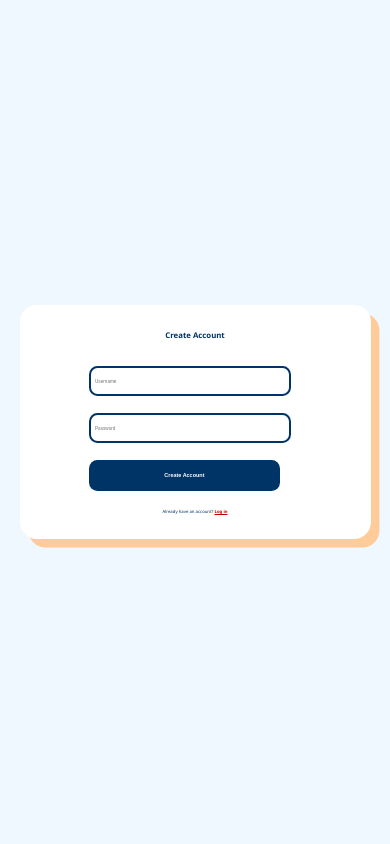
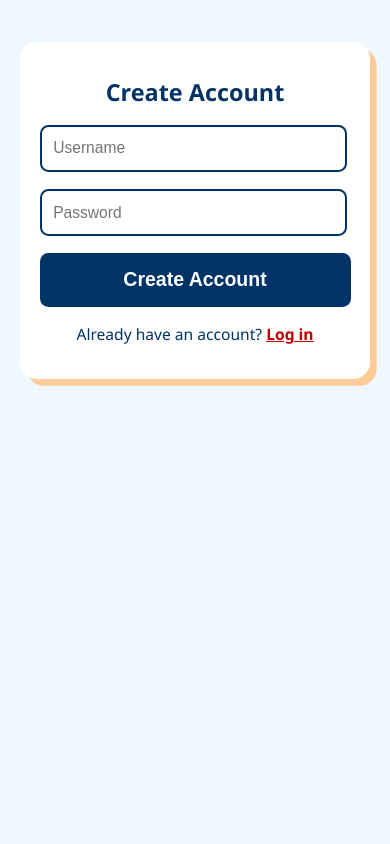
Before and after one commit to Feshkoola/gambling-society, a Flask app: page /create-account in a window 390 px wide. Run offline with Flask 3, Linux system fonts and the light colour scheme.

Commit message:
Enhance login.css with mobile styles
Added mobile responsiveness styles for the login page.

```diff
--- a/static/login.css
+++ b/static/login.css
@@ -85,3 +85,48 @@ body {
   font-weight: bold;
   cursor: pointer;
 }
+
+/* MOBILE */
+@media (max-width: 768px) {
+  body {
+    height: auto;
+    padding-top: 5vh;
+    align-items: flex-start;
+  }
+
+  .auth-container {
+    width: 95%;
+    max-width: 350px;
+  }
+
+  .auth-box {
+    padding: 4vh 5vw;
+    box-shadow: 0.8vh 0.8vh 0 var(--secondary);
+  }
+
+  .auth-title {
+    font-size: 6vw;
+    margin-bottom: 2vh;
+  }
+
+  .auth-input {
+    font-size: 4vw;
+    padding: 1.5vh 3vw;
+    width: 90%;
+  }
+
+  .auth-btn {
+    font-size: 5vw;
+    padding: 1.8vh 3vw;
+    width: 100%;
+  }
+
+  .switch-text {
+    font-size: 4vw;
+    text-align: center;
+  }
+
+  .switch-link {
+    font-size: 4vw;
+  }
+}
```
